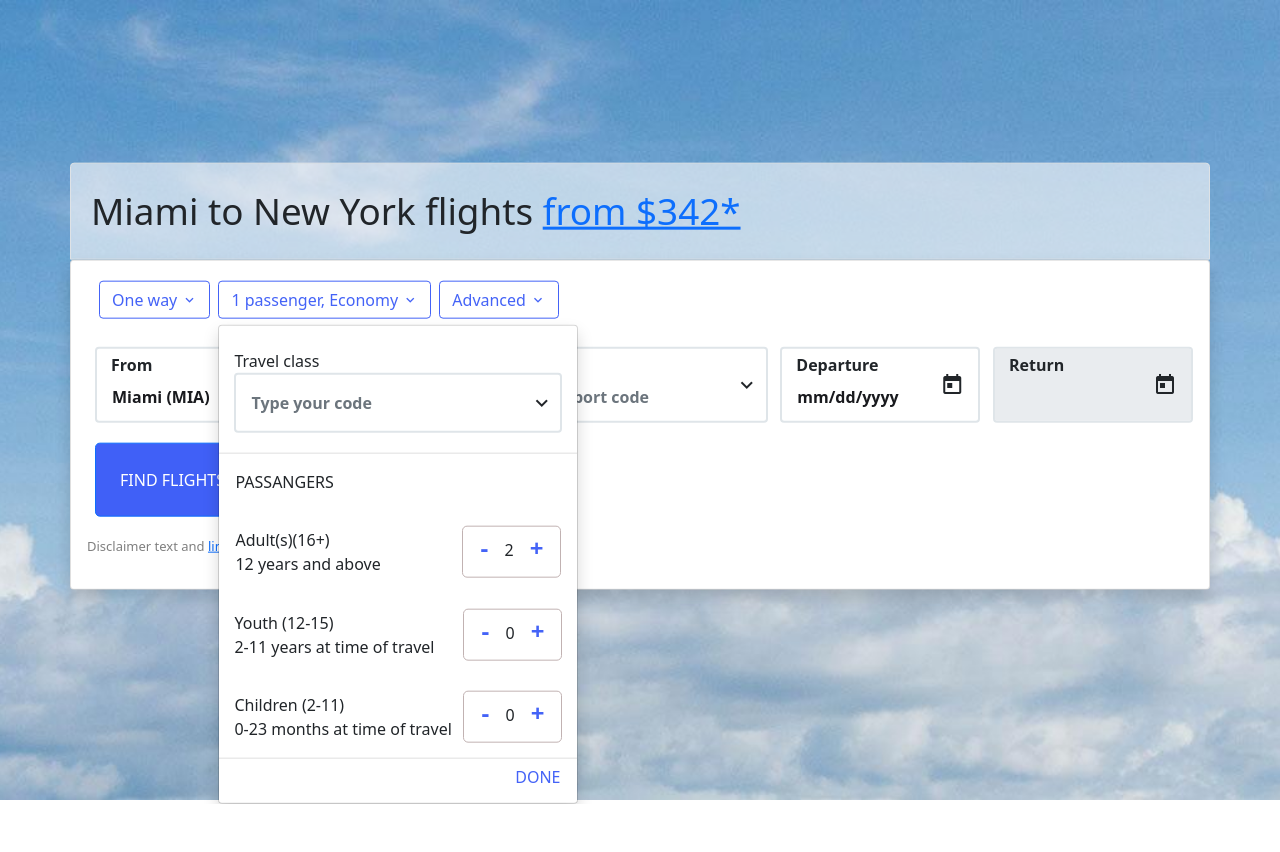
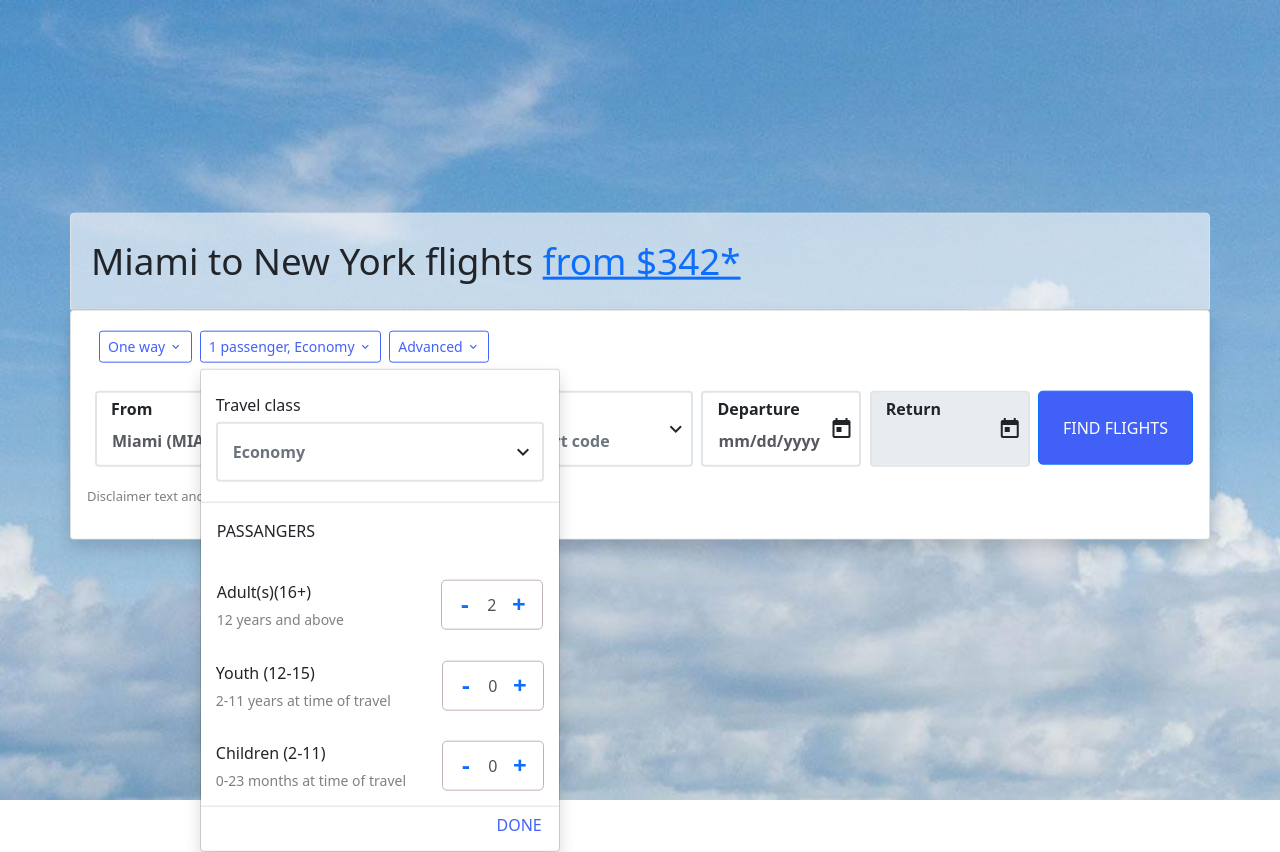
Before and after one commit to fidehlg89/html_octocat, a plain HTML site: page index.html in a window 1280 px wide. Both pictures are taken after a click on the button "1 passenger, Economy". Before the commit the page ends 804 px from the top, so only its background shows below. Drawn offline with nearby package versions, Linux system fonts and the light colour scheme.

Commit message:
Jquery counter increment and decrement

```diff
--- a/assets/css/style.css
+++ b/assets/css/style.css
@@ -49,7 +49,7 @@
     padding: 0px 15px;
     padding-top: 0px;
     padding-top: 24px;
-    color: #191a1e;
+    color: #575961;
     border: 2px solid #dfe5e9;
     font-size: 1rem;
     font-weight: 600;
@@ -91,6 +91,15 @@
 
 #booking .dropdown-menu li {
     padding: 15px;
+}
+
+#booking .dropdown-menu label {
+    margin-bottom: 5px;
+}
+
+#booking .dropdown-menu .text-desc {
+    font-size: 14px;
+    color: gray;
 }
 
 #booking .dropdown-menu li:hover {
@@ -157,20 +166,6 @@
     font-weight: 500;
 }
 
-#booking .btn-counter button {
-    border: none;
-    font-size: 1.5rem;
-    font-weight: 700;
-    margin-top: -8px;
-}
-
-#booking .dropdown-menu .btn-counter {
-    border: 1px solid;
-    padding: 5px;
-    border-radius: 5px;
-    border-color: #c1b2b2 !important;
-}
-
 #booking hr {
     color: gray;
     margin: 0;
@@ -195,3 +190,80 @@ input[type="date"]::-webkit-calendar-picker-indicator {
 .form-check-input[type=checkbox] {
     font-size: 1.2rem;
 }
+
+.quantity {
+    display: flex;
+    align-items: center;
+    justify-content: center;
+    padding: 0;
+    border: 1px solid;
+    padding: 12px;
+    border-radius: 5px;
+    border-color: #c1b2b2 !important;
+  }
+  .quantity__minus,
+  .quantity__plus {
+    display: block;
+    width: 22px;
+    height: 23px;
+    margin: 0;
+    text-decoration: none;
+    text-align: center;
+    line-height: 23px;
+  }
+  .quantity__minus {
+    border: none;
+    font-size: 1.5rem;
+    font-weight: 700;
+    margin-top: -4px;
+    border-radius: 3px 0 0 3px;
+  }
+  .quantity__plus {
+    border: none;
+    font-size: 1.5rem;
+    font-weight: 700;
+    margin-top: -4px;
+    border-radius: 0 3px 3px 0;
+  }
+  .quantity__input {
+    width: 32px;
+    margin: 0;
+    padding: 0;
+    text-align: center;
+    border: none;
+    background: transparent;
+  }
+  .quantity__input {
+    width: 32px;
+    margin: 0;
+    padding: 0;
+    text-align: center;
+    border: none;
+    background: transparent;
+  }
+  .quantity__input input:focus {
+    border: none;
+  }
+  .quantity__input input:active {
+    border: none;
+  }
+
+@media (max-width: 1366px) {
+    #booking .form-from, .form-to{
+        width: 295px;
+    }
+
+    #booking .form-departure, .form-return{
+        width: 160px;
+    }
+}
+
+@media (min-width: 1367px) {
+    #booking .form-from, .form-to{
+        width: 320px;
+    }
+
+    #booking .form-departure, .form-return{
+        width: 180px;
+    }
+}
--- a/assets/js/code.js
+++ b/assets/js/code.js
@@ -1,30 +1,99 @@
 $(document).ready(function () {
+    //Adults counter, increment and decrement
+    const adult_minus = $('#quantity__minus-adult');
+    const adult_plus = $('#quantity__plus-adult');
+    const adult_input = $('#quantity__input-adult');
+    adult_minus.click(function (e) {
+        e.preventDefault();
+        var value = adult_input.val();
+        if (value > 1) {
+            value--;
+        }
+        adult_input.val(value);
+    });
+
+    adult_plus.click(function (e) {
+        e.preventDefault();
+        var value = adult_input.val();
+        value++;
+        adult_input.val(value);
+    })
+
+    //Youth counter, increment and decrement
+    const youth_minus = $('#quantity__minus-youth');
+    const youth_plus = $('#quantity__plus-youth');
+    const youth_input = $('#quantity__input-youth');
+    youth_minus.click(function (e) {
+        e.preventDefault();
+        var value = youth_input.val();
+        if (value > 0) {
+            value--;
+        }
+        youth_input.val(value);
+    });
+
+    youth_plus.click(function (e) {
+        e.preventDefault();
+        var value = youth_input.val();
+        value++;
+        youth_input.val(value);
+    })
+
+    //Childrens counter, increment and decrement
+    const childrens_minus = $('#quantity__minus-childrens');
+    const childrens_plus = $('#quantity__plus-childrens');
+    const childrens_input = $('#quantity__input-childrens');
+    childrens_minus.click(function (e) {
+        e.preventDefault();
+        var value = childrens_input.val();
+        if (value > 0) {
+            value--;
+        }
+        childrens_input.val(value);
+    });
+
+    childrens_plus.click(function (e) {
+        e.preventDefault();
+        var value = childrens_input.val();
+        value++;
+        childrens_input.val(value);
+    })
+
     //Prevents to close the specified dropdowns
-    $('#dropdown-menu-2, #dropdown-menu-3').on('click', function (e) {
+    $('#dropdown-menu-2').on('click', function (e) {
+        e.stopPropagation();
+    });
+    $('#dropdown-menu-3').on('click', function (e) {
         e.stopPropagation();
     });
 
+    //Show dropdown and close other
     $('#btn-select-2').on('click', function (e) {
-        $("#btn-select-2").attr("aria-expanded", "true");
-        $("#dropdown-menu-2").show();
+        $("#dropdown-menu-2").addClass("show");
+        $("#dropdown-menu-3").removeClass("show");
     });
-    $('#btn-select-3').on('click', function (e) {
-        $("#btn-select-3").attr("aria-expanded", "true");
-        $("#dropdown-menu-3").show();
+    //Hide dropdown menu
+    $('#btn-done-2').on('click', function (e) {
+        $("#dropdown-menu-2").removeClass("show");
     });
 
-    function toggleMenu2() {
-        var $mobileMenu = $('#dropdown-menu-2');
-        $mobileMenu.slideToggle('fast');
+    //Show dropdown and close other
+    $('#btn-select-3').on('click', function (e) {
+        $("#dropdown-menu-3").addClass("show");
+        $("#dropdown-menu-2").removeClass("show");
+    });
+    //Hide dropdown menu
+    $('#btn-done-3').on('click', function (e) {
+        $("#dropdown-menu-3").removeClass("show");
+    });
 
-    }
-    function toggleMenu3() {
-        var $mobileMenu = $('#dropdown-menu-3');
-        $mobileMenu.slideToggle('fast');
-    }
+    $('#dropdown-menu-1 #1').on('click', function (e) {
+        var text=$('#dropdown-menu-1 #1').text();
+        $('#btn-select-1 .selected').text(text);
+    });
 
-    $('#btn-done-1').on('click', toggleMenu2);
-    $('#btn-done-2').on('click', toggleMenu3);
-
-
+    $('#dropdown-menu-1 #2').on('click', function (e) {
+        var text=$('#dropdown-menu-1 #2').text();
+        $('#btn-select-1 .selected').text(text);
+    });
 });
--- a/index.html
+++ b/index.html
@@ -37,15 +37,15 @@
 								<div class="d-flex p-1" style="flex-wrap: wrap;">
 									<div class="ms-2">
 										<div class="dropdown">
-											<button id="btn-select-1" class="btn btn-default btn-md" type="button"
+											<button id="btn-select-1" class="btn btn-default btn-sm" type="button"
 												data-bs-toggle="dropdown" aria-expanded="false">
-												<span id="select-2" class="selected">One way</span>
+												<span class="selected">One way</span>
 												<span class="mdi mdi-chevron-down"></span>
 											</button>
 											<ul id="dropdown-menu-1" class="dropdown-menu shadow mt-1">
-												<li key="1">One way</li>
-												<li key="2">Round trip</li>
-												<li key="2"><a href="#">Multi-city<i class="fa fa-external-link"
+												<li id="1">One way</li>
+												<li id="2">Round trip</li>
+												<li id="3"><a href="#">Multi-city<i class="fa fa-external-link"
 															style="text-decoration: none; margin: 5px;"
 															aria-hidden="true"></i></a>
 												</li>
@@ -54,7 +54,7 @@
 									</div>
 									<div class="ms-2">
 										<div class="dropdown">
-											<button id="btn-select-2" class="btn btn-default btn-md" type="button"
+											<button id="btn-select-2" class="btn btn-default btn-sm" type="button"
 												data-bs-toggle="dropdown" aria-expanded="false">
 												<span id="select-2" class="selected">1 passenger, Economy</span>
 												<span class="mdi mdi-chevron-down"></span>
@@ -65,7 +65,7 @@
 														<label>Travel class</label>
 														<div class="form-group">
 															<input class="form-control" type="text"
-																placeholder="Type your code">
+																placeholder="Economy">
 															<div class="dropdown-icon"><span
 																	class="mdi mdi-chevron-down"></span>
 															</div>
@@ -80,53 +80,47 @@
 													style="align-items: center; justify-content: space-between;">
 													<div class="d-flex" style="flex-direction: column;">
 														<label for="">Adult(s)(16+)</label>
-														<span>12 years and above</span>
+														<span class="text-desc">12 years and above</span>
 													</div>
-													<div class="btn-counter" style="border: 1px solid;">
-														<button type="button"
-															class="btn btn-text adults-decrement">-</button>
-														<span class="adults-value">2</span>
-														<button type="button"
-															class="btn btn-text adults-increment">+</button>
+													<div class="quantity">
+														<a id="quantity__minus-adult" href="#" class="quantity__minus"><span>-</span></a>
+														<input id="quantity__input-adult" name="quantity-adult" type="text" class="quantity__input" disabled value="2">
+														<a id="quantity__plus-adult" href="#" class="quantity__plus"><span>+</span></a>
 													</div>
 												</li>
 												<li class="d-flex"
 													style="align-items: center; justify-content: space-between;">
 													<div class="d-flex" style="flex-direction: column;">
 														<label for="">Youth (12-15)</label>
-														<span>2-11 years at time of travel</span>
+														<span class="text-desc">2-11 years at time of travel</span>
 													</div>
-													<div class="btn-counter" style="border: 1px solid;">
-														<button type="button"
-															class="btn btn-text youth-decrement">-</button>
-														<span class="youth-value">0</span>
-														<button type="button"
-															class="btn btn-text youth-increment">+</button>
+													<div class="quantity">
+														<a id="quantity__minus-youth" href="#" class="quantity__minus"><span>-</span></a>
+														<input id="quantity__input-youth" name="quantity" type="text" class="quantity__input" disabled value="0">
+														<a id="quantity__plus-youth" href="#" class="quantity__plus"><span>+</span></a>
 													</div>
 												</li>
 												<li class="d-flex"
 													style="align-items: center; justify-content: space-between;">
 													<div class="d-flex" style="flex-direction: column;">
 														<label for="">Children (2-11)</label>
-														<span>0-23 months at time of travel</span>
+														<span class="text-desc">0-23 months at time of travel</span>
 													</div>
-													<div class="btn-counter" style="border: 1px solid;">
-														<button type="button"
-															class="btn btn-text children-decrement">-</button>
-														<span class="children-value">0</span>
-														<button type="button"
-															class="btn btn-text children-increment">+</button>
+													<div class="quantity">
+														<a id="quantity__minus-childrens" href="#" class="quantity__minus"><span>-</span></a>
+														<input id="quantity__input-childrens" name="quantity" type="text" class="quantity__input" disabled value="0">
+														<a id="quantity__plus-childrens" href="#" class="quantity__plus"><span>+</span></a>
 													</div>
 												</li>
 												<hr />
-												<button id="btn-done-1" class="btn btn-text btn-ms"
+												<button id="btn-done-2"  type="button" class="btn btn-text btn-ms"
 													style="text-transform: uppercase; float: right; margin-right: 5px;">done</button>
 											</ul>
 										</div>
 									</div>
 									<div class="ms-2">
 										<div class="dropdown">
-											<button id="btn-select-3" class="btn btn-default btn-md" type="button"
+											<button id="btn-select-3" class="btn btn-default btn-sm" type="button"
 												data-bs-toggle="dropdown" aria-expanded="false">
 												<span id="select-3" class="selected">Advanced</span>
 												<span class="mdi mdi-chevron-down"></span>
@@ -162,29 +156,29 @@
 													</div>
 												</li>
 												<hr />
-												<button id="btn-done-2" class="btn btn-text btn-ms"
+												<button id="btn-done-3" type="button" class="btn btn-text btn-ms" data-bs-toggle="dropdown" aria-expanded="false"
 													style="text-transform: uppercase; float: right; margin-right: 5px;">done</button>
 											</ul>
 										</div>
 									</div>
 								</div>
 								<div class="d-flex mt-4" style="flex-wrap: wrap; justify-content: space-between;">
-									<div class="form-group ms-2" style="width: 330px;">
+									<div class="form-group form-from ms-2"">
 										<span class="form-label">From</span>
 										<input class="form-control" type="text" value="Miami (MIA)">
 										<div class="dropdown-icon"><span class="mdi mdi-chevron-down"></span></div>
 									</div>
-									<div class="form-group ms-2" style="width: 330px;">
+									<div class="form-group form-to ms-2"">
 										<span class="form-label">To</span>
 										<input class="form-control" type="text" placeholder="Type city or airport code">
 										<div class="dropdown-icon"><span class="mdi mdi-chevron-down"></span></div>
 									</div>
-									<div class="form-group ms-2" style="width: 200px;">
+									<div class="form-group form-departure ms-2">
 										<span class="form-label">Departure</span>
 										<input class="form-control" type="date" required>
 										<div class="departure-date"><span class="mdi mdi-calendar-today"></span></div>
 									</div>
-									<div class="form-group ms-2" style="width: 200px;">
+									<div class="form-group form-return ms-2">
 										<span class="form-label">Return</span>
 										<input class="form-control" required disabled>
 										<div class="return-date"><span class="mdi mdi-calendar-today"></span></div>
```
